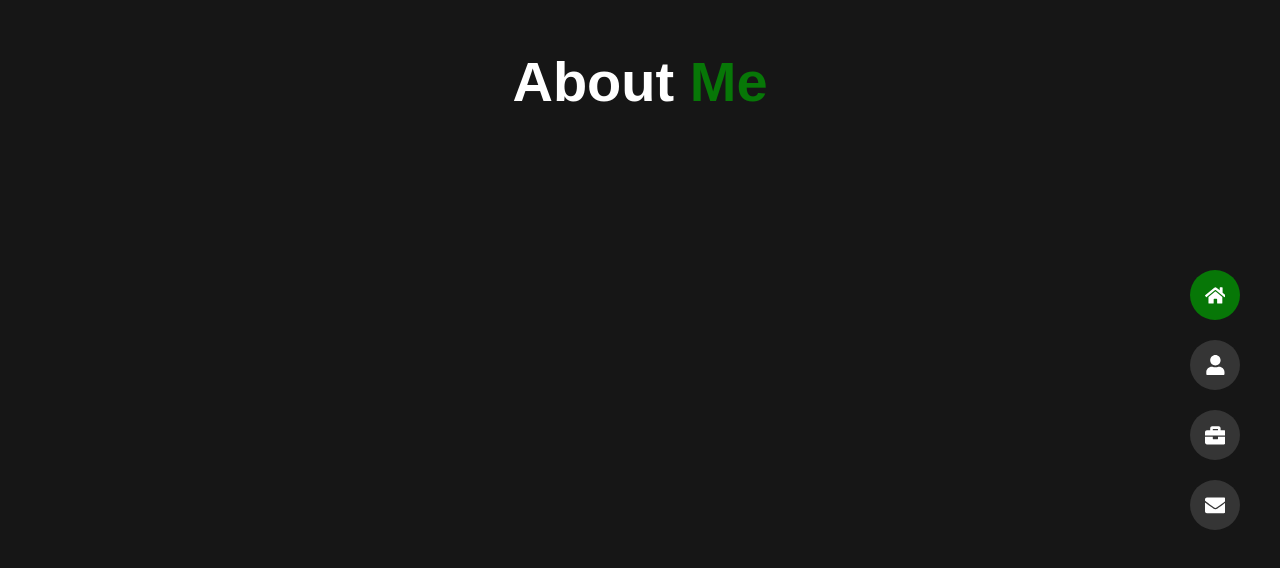
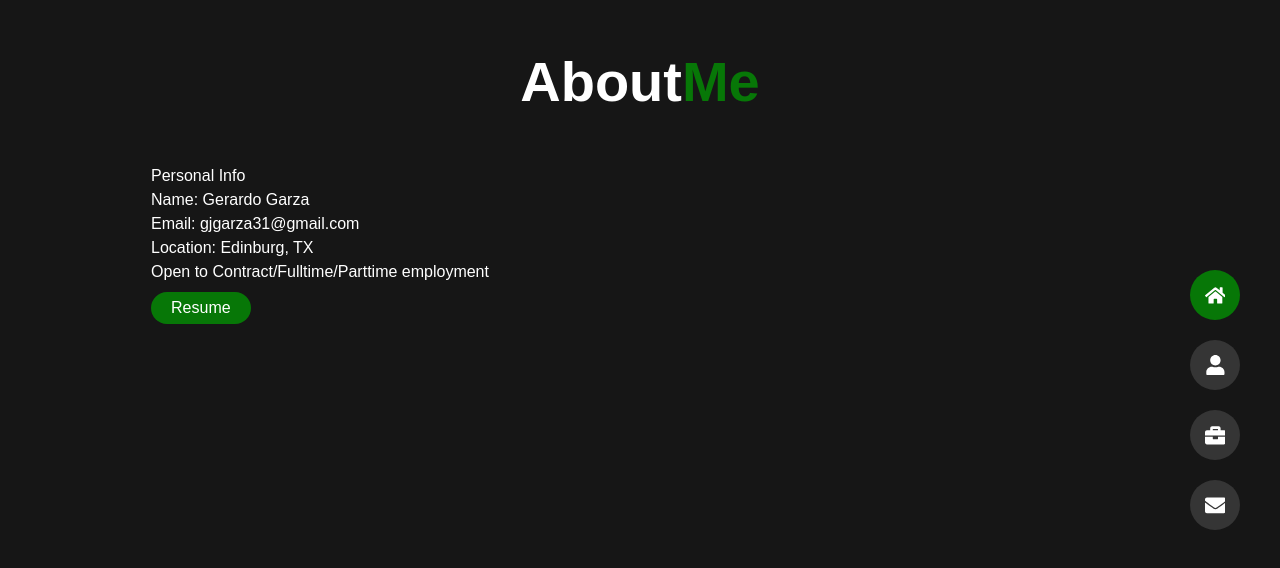
Before and after one commit to owlsCloud/GerardoGarza, a React (Create React App) app: page /about in a window 1280 px wide. Shown: the top 568 px of the page. Built offline with nearby package versions, Linux system fonts and the light colour scheme; the HTML template or start-up script is replaced by a standard one.

Commit message:
added info

```diff
--- a/src/components/About.js
+++ b/src/components/About.js
@@ -2,14 +2,28 @@ import React from "react";
 
 function About() {
   return (
-    <div id="aboutMe" className="flex justify-center h-screen">
-      <h1 className="mt-10 text-[56px] text-white font-bold">
+    <section id="aboutMe" className="h-screen">
+      <h1 className=" p-10 text-[56px] text-white font-bold flex justify-center ">
         About <span className="text-primary ">Me</span>
       </h1>
-      <div></div>
-      <div></div>
-      <div></div>
-    </div>
+      <div className="flex justify-center w-1/2">
+        <div className="text-white  ">
+          <h5>Personal Info</h5>
+          <ul>
+            <li>Name: Gerardo Garza</li>
+            <li>Email: gjgarza31@gmail.com</li>
+          </ul>
+          <ul>
+            <li>Location: Edinburg, TX</li>
+            <li>Open to Contract/Fulltime/Parttime employment</li>
+          </ul>
+          <button className="rounded-full bg-textColor py-1 px-5 mt-2">
+            Resume
+          </button>
+        </div>
+        <div className=""></div>
+      </div>
+    </section>
   );
 }
 
--- a/src/index.css
+++ b/src/index.css
@@ -1,10 +1,6 @@
 @tailwind base;
 @tailwind components;
 @tailwind utilities;
-
-:root {
-  background-color: #070707;
-}
 
 * {
   margin: 0;
@@ -14,11 +10,13 @@
   font-family: "Poppins", sans-serif;
 }
 
-html {
+body {
   background-image: url("./assets/background.png");
-  background-color: #070707;
 }
 
+:root {
+  background-color: #161616;
+}
 #aboutMe {
   background-color: #161616;
 }
```
